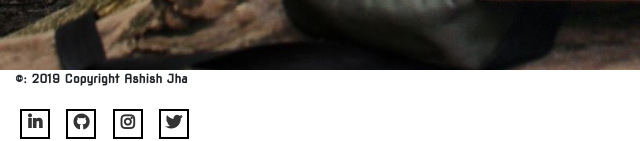
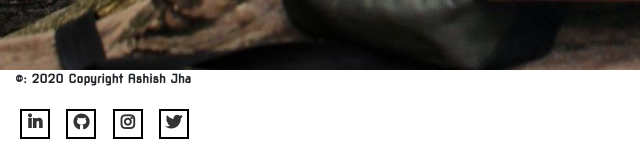
Before and after one commit to Jhaash/Jhaash.github.io, a plain HTML site: page index.html in a window 1280 px wide. Shown: the part 6310-6451 px from the top of the page, 0-640 px from the left. Drawn offline with nearby package versions, Linux system fonts and the light colour scheme; a web font is replaced by a local one.

Commit message:
Update.html

```diff
--- a/index.html
+++ b/index.html
@@ -303,7 +303,7 @@
        </div>
        <footer class="container-fluid">
           <div>
-            <p class="small-text">&copy: 2019 Copyright Ashish Jha</p>
+            <p class="small-text">&copy: 2020 Copyright Ashish Jha</p>
             <div class="social">
               <a href="https://www.linkedin.com/in/ashish-kumar-jha-9765b5178/"><i class="fab fa-linkedin-in"></i></a>
               <a href="https://github.com/Jhaash"><i class="fab fa-github"></i></a>
```
